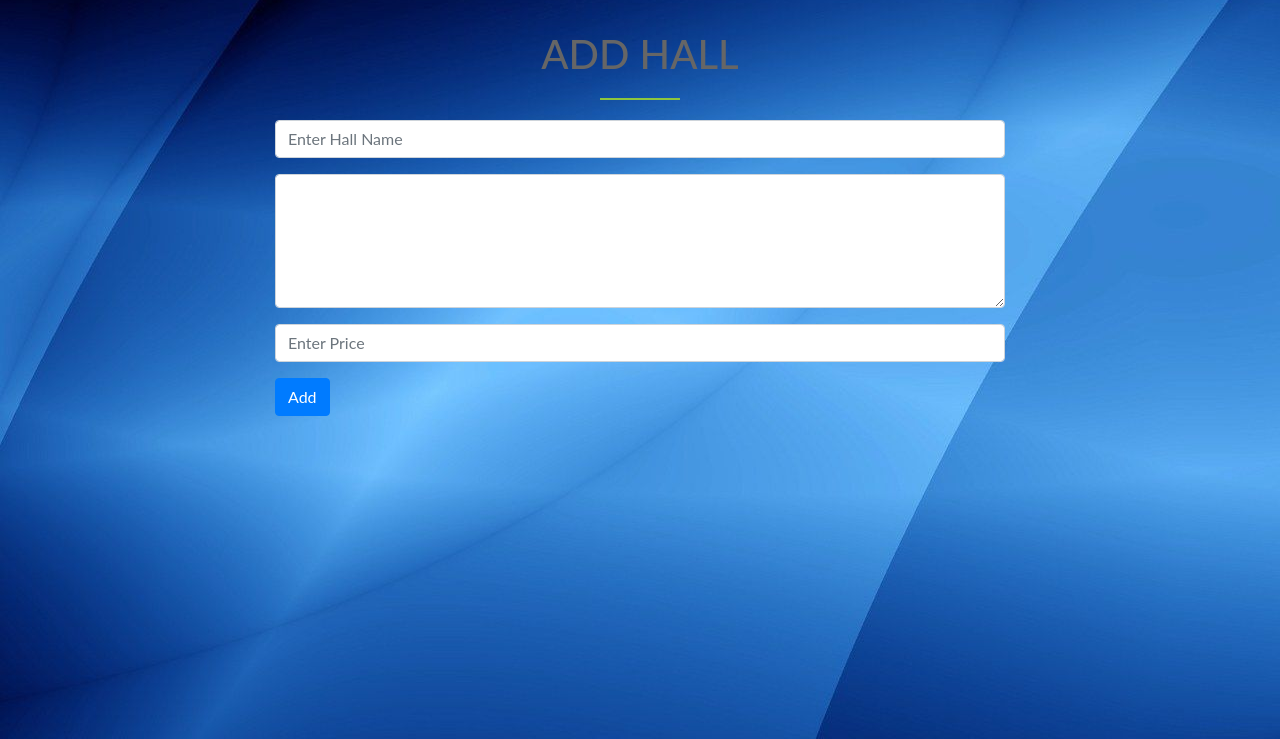
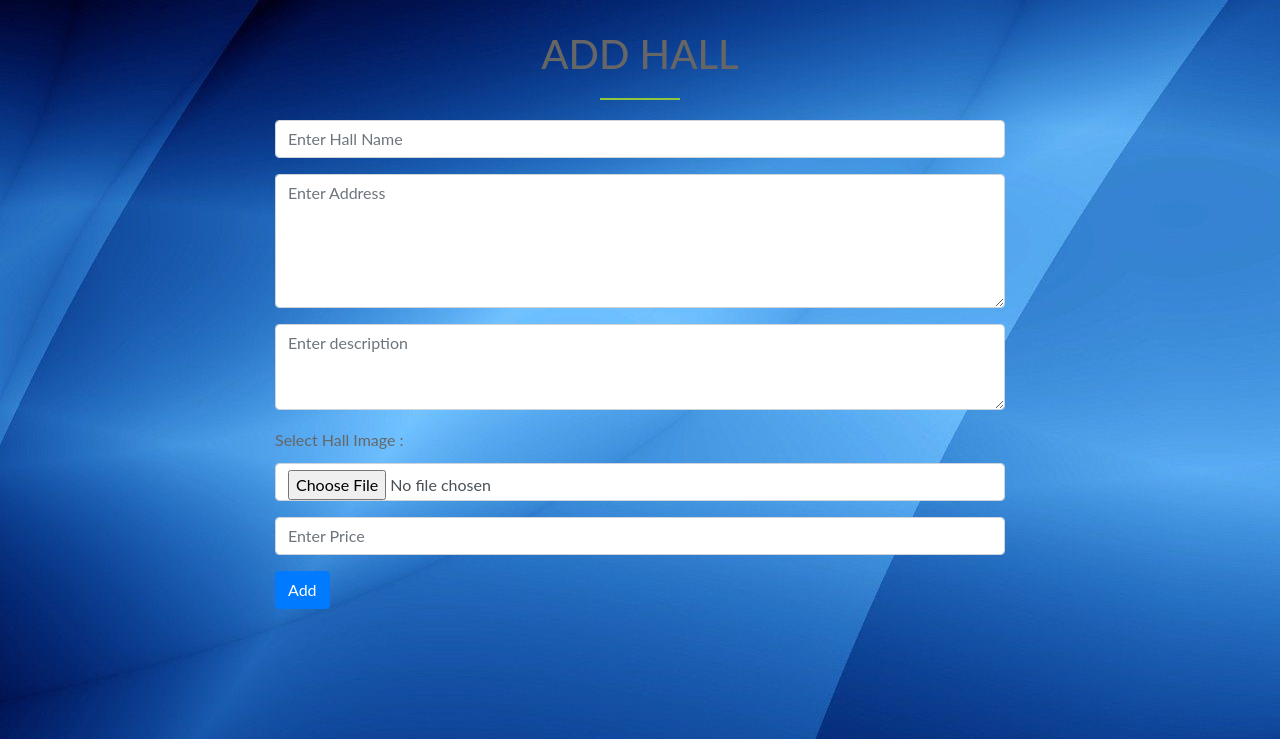
Before and after one commit to muhammadYunas/Hall_Booking, a PHP site: page /admin/home.php in a window 1280 px wide. Shown: the part 61-800 px from the top of the page. Run offline with PHP 8.4, Linux system fonts and the light colour scheme; a user stored in the database is signed in.

Commit message:
addition of description and img in adding new in admin directory

```diff
--- a/admin/home.php
+++ b/admin/home.php
@@ -21,19 +21,38 @@ if(!(isset($_SESSION['log_user']))) {
 
 			$title 	 = mysqli_real_escape_string($con, $_POST["title"]);
 			$content = mysqli_real_escape_string($con, $_POST["content"]);
+			$dscr = mysqli_real_escape_string($con, $_POST["description"]);
+			$img = $_FILES["img"];
 			$price 	 = mysqli_real_escape_string($con, $_POST["price"]);
-			if(empty($title) || empty($content) || empty($price))
+
+			$fileName      = $_FILES['img']['name'];
+	        $fileTmpName   = $_FILES['img']['tmp_name'];
+
+	        $fileExt       = explode('.', $fileName);
+	        $fileActualExt = strtolower(end($fileExt));
+	        // echo print_r($img);
+
+	        $allowed       = array('jpg','jpeg','png');
+
+			if(empty($title) || empty($content) || empty($price) || empty($dscr) || empty($img))
 			{
 				echo "<script> alert('All field required');</script>";
 			} else {
 
-			$sql = "INSERT INTO hall (h_name, h_place,price) VALUES ('$title','$content','$price')";
+			if (in_array($fileActualExt, $allowed)) {
+				$fileNewName = uniqid().".".$fileName;
+                $fileDestination = 'uploads/halls/'.$fileNewName;
 
-			if (mysqli_query($con, $sql)) {
-					echo "<script> alert('Successful');</script>";
-				} else {
-					//echo "<script> alert('Check if the field contain special charecter, or contact an administrator');</script>";
-					echo mysqli_error($con);
+                $sql = "INSERT INTO hall (h_name,dscr,img,h_place,price) VALUES ('$title','$dscr','$fileNewName','$content','$price')";
+
+				if (mysqli_query($con, $sql)) {
+						echo "<script> alert('Successful');</script>";
+						move_uploaded_file($fileTmpName, $fileDestination);
+					} else {
+						//echo "<script> alert('Check if the field contain special charecter, or contact an administrator');</script>";
+						echo mysqli_error($con);
+					}
+
 				}
 			}
 	}
@@ -67,8 +86,16 @@ include('include/nav.php');
 		</div>
 
 		<div class="form-group">
-		<textarea cols="" rows="5" class="form-control" name="content" placeholder="Enter Address" required>
-		</textarea>
+		<textarea cols="" rows="5" class="form-control" name="content" placeholder="Enter Address" required></textarea>
+		</div>
+
+		<div class="form-group">
+		<textarea cols="" rows="3" class="form-control" name="description" placeholder="Enter description" required></textarea>
+		</div>
+
+		<div class="form-group">
+			<label>Select Hall Image :</label>
+			<input type="file" class="form-control" name="img" required accept="*/image">
 		</div>
 
 		<div class="form-group">
--- a/index.php
+++ b/index.php
@@ -51,12 +51,13 @@
 				<tr>
 				<th><?php echo $rows['h_name'];?></th>
 				<th>Price</th>
-				<th>Action</th>
+				<th colspan="2">Action</th>
 				</tr>
 				<tr>
 				<td><?php echo $rows['h_place'];?></td>
 				<td><?php echo $rows['price'];?></td>
-				<td><a href="booking.php?Serial_no=<?php echo $rows['h_id'];?>"><input type="submit" class="btn btn-success" value="BOOK"></a></td>
+				<td><a href="booking.php?Serial_no=<?php echo $rows['h_id'];?>"><input type="submit" class="btn btn-success" value="BOOK"></a>
+					<a href="detail.php?Serial_no=<?php echo $rows['h_id'];?>"><input type="submit" class="btn btn-success" value="DETAIL"></a></td>
 
 				</tr>
 					<?php
```
Also changed, not shown: detail.php (added, +41 -0 lines).
